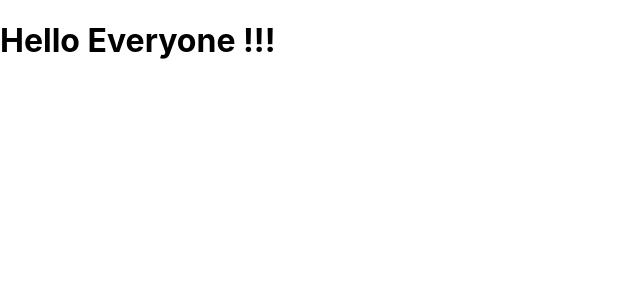
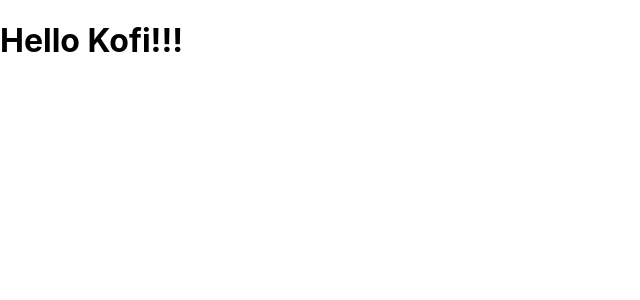
Before and after one commit to kobbycode/React-Basics, a React (Create React App) app: page / in a window 1280 px wide. Shown: the top 300 px of the page, without its empty margins (0-640 px from the left). Built offline with nearby package versions, Linux system fonts and the light colour scheme; the HTML template or start-up script is replaced by a standard one.

Commit message:
Component with parameter using props

```diff
--- a/src/App.js
+++ b/src/App.js
@@ -2,7 +2,7 @@ import './App.css';
 import Greetings from './Greetings';
 
 function App() {
-  return <Greetings />;
+  return <Greetings name="Kofi" />;
 }
 
 export default App;
--- a/src/Greetings.jsx
+++ b/src/Greetings.jsx
@@ -1,9 +1,9 @@
 import React from 'react';
 
-function Greetings() {
+function Greetings(props) {
   return (
     <div>
-      <h1>Hello Everyone !!!</h1>
+      <h1>Hello {props.name}!!!</h1>
     </div>
   );
 }
```
